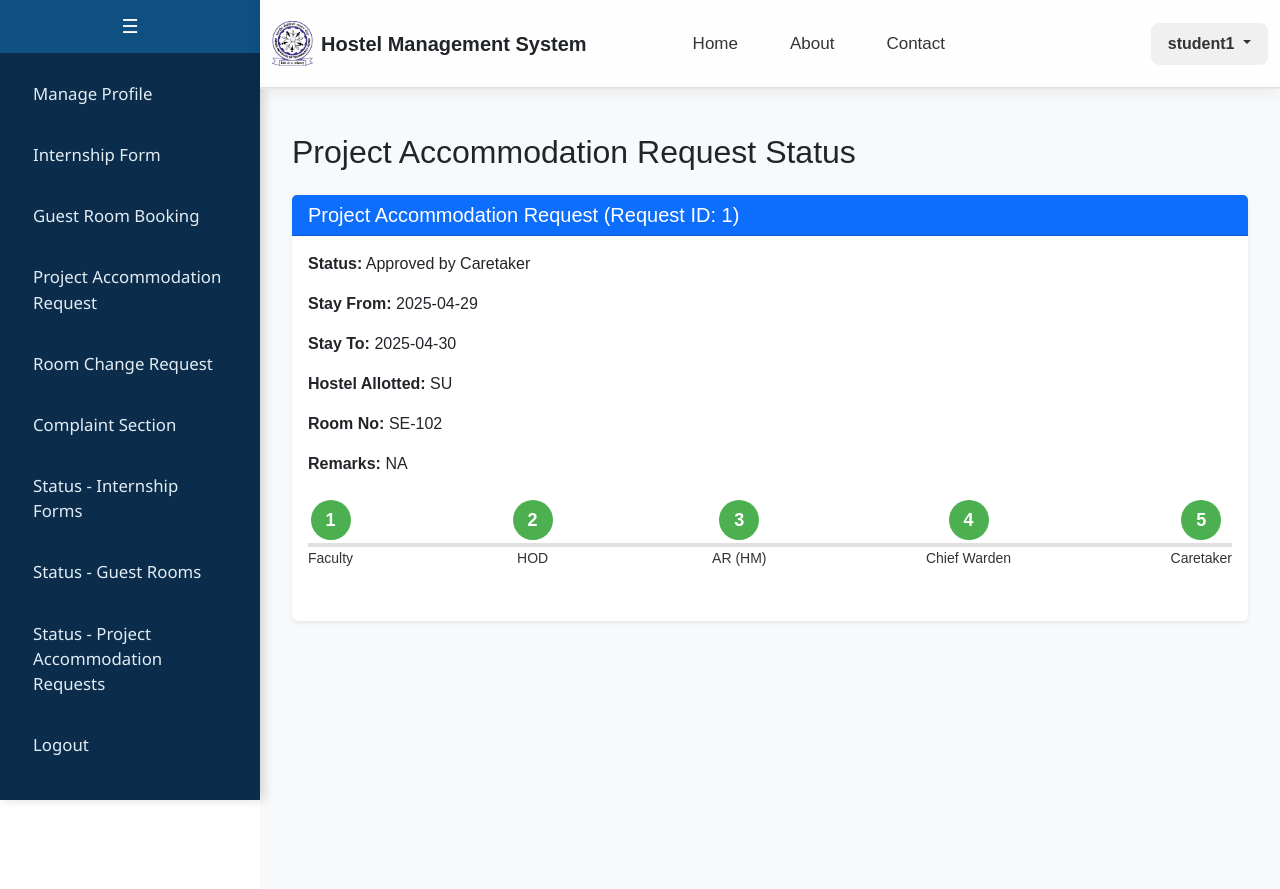
After one commit to Suryadeep2004/DEP-G17, a Flask app: page /student/project_accommodation_status in a window 1280 px wide. The commit adds this page. Run offline with Flask 2, Linux system fonts and the light colour scheme; a user stored in the database is signed in; data comes from the database, SQL or seed files in the repository; both versions use the stored data as it was after the commit.

Commit message:
Added stepper UI for project staff booking status

```diff
--- a/app/student.py
+++ b/app/student.py
@@ -792,3 +792,20 @@ def submit_project_accommodation_request():
 
     flash("Project Accommodation Request submitted successfully.", "success")
     return redirect(url_for('student.profile'))
+
+@student_bp.route("/student/project_accommodation_status", methods=["GET"])
+def project_accommodation_status():
+    if 'user_id' not in session or session.get('user_role') != 'student':
+        return redirect(url_for('auth.login'))
+
+    user_id = session['user_id']
+    # Fetch all project accommodation requests submitted by the student
+    project_requests = ProjectAccommodationRequest.query.filter_by(applicant_id=user_id).all()
+
+    if not project_requests:
+        flash("No project accommodation requests found.", "info")
+
+    return render_template(
+        "student/project_accommodation_status.html",
+        project_requests=project_requests
+    )
--- /dev/null
+++ b/templates/student/project_accommodation_status.html
@@ -0,0 +1,128 @@
+{% extends "student/base.html" %}
+
+{% block content %}
+<div class="container mt-4">
+    <h2>Project Accommodation Request Status</h2>
+
+    {% if project_requests %}
+        {% for request in project_requests %}
+        <div class="card shadow-sm border-0 mt-4">
+            <div class="card-header bg-primary text-white">
+                <h5 class="mb-0">Project Accommodation Request (Request ID: {{ request.id }})</h5>
+            </div>
+            <div class="card-body">
+                <p><strong>Status:</strong> {{ request.status }}</p>
+                <p><strong>Stay From:</strong> {{ request.stay_from }}</p>
+                <p><strong>Stay To:</strong> {{ request.stay_to }}</p>
+                <p><strong>Hostel Allotted:</strong> {{ request.hostel_allotted or 'N/A' }}</p>
+                <p><strong>Room No:</strong> {{ request.applicant.student.student_room_no or 'N/A' }}</p>
+                <p><strong>Remarks:</strong> {{ request.remarks or 'N/A' }}</p>
+
+                <!-- Stepper -->
+                <div class="stepper d-flex justify-content-between align-items-center mt-4">
+                    {% set STATUS_FLOW = [
+                        'Pending approval from Faculty',
+                        'Pending approval from HOD',
+                        'Pending approval from AR (HM)',
+                        'Pending approval from Chief Warden',
+                        'Pending approval from Caretaker',
+                        'Approved by Caretaker'
+                    ] %}
+                    {% set step_names = ['Faculty', 'HOD', 'AR (HM)', 'Chief Warden', 'Caretaker'] %}
+                    {% set status_index = STATUS_FLOW.index(request.status) if request.status in STATUS_FLOW else -1 %}
+
+                    {% for step_name in step_names %}
+                        <div class="step
+                            {% if request.status == 'Rejected by ' ~ step_name %}
+                                rejected
+                            {% elif loop.index0 < status_index %}
+                                completed
+                            {% elif loop.index0 == status_index %}
+                                pending
+                            {% else %}
+                                normal
+                            {% endif %}
+                        ">
+                            <div class="circle">{{ loop.index }}</div>
+                            <p class="text-center mt-2">{{ step_name }}</p>
+                        </div>
+                    {% endfor %}
+                </div>
+
+                <!-- Rejection Note -->
+                {% if 'Rejected' in request.status %}
+                <p class="text-danger mt-3">
+                    <strong>Note:</strong> This request was {{ request.status }}.
+                </p>
+                {% endif %}
+            </div>
+        </div>
+        {% endfor %}
+    {% else %}
+        <p>No project accommodation requests found.</p>
+    {% endif %}
+</div>
+
+<style>
+    .stepper {
+        display: flex;
+        justify-content: space-between;
+        align-items: center;
+        position: relative;
+        margin: 20px 0;
+    }
+
+    .stepper::before {
+        content: '';
+        position: absolute;
+        top: 50%;
+        left: 0;
+        right: 0;
+        height: 4px;
+        background-color: #e0e0e0;
+        z-index: 0;
+    }
+
+    .step {
+        position: relative;
+        z-index: 1;
+        text-align: center;
+    }
+
+    .step .circle {
+        width: 40px;
+        height: 40px;
+        border-radius: 50%;
+        background-color: #e0e0e0;
+        color: #fff;
+        display: flex;
+        align-items: center;
+        justify-content: center;
+        font-weight: bold;
+        font-size: 18px;
+        margin: 0 auto;
+    }
+
+    .step.completed .circle {
+        background-color: #4caf50;
+    }
+
+    .step.rejected .circle {
+        background-color: #f44336;
+    }
+
+    .step.pending .circle {
+        background-color: #ff9800;
+    }
+
+    .step.normal .circle {
+        background-color: #e0e0e0;
+    }
+
+    .step p {
+        margin-top: 10px;
+        font-size: 14px;
+        color: #333;
+    }
+</style>
+{% endblock %}
--- a/templates/student/sidebar.html
+++ b/templates/student/sidebar.html
@@ -107,15 +107,16 @@
     <div class="sidebar-content">
         <a href="/student"><span>Manage Profile</span></a>
         <a href="/student/internship_form"><span>Internship Form</span></a>
-        <a href="{{ url_for('student.download_application_pdf') }}">
+        <!-- <a href="{{ url_for('student.download_application_pdf') }}">
             <span>Download Approved Application</span>
-        </a>
+        </a> -->
         <a href="/student/guest_room_booking_form"><span>Guest Room Booking</span></a>
         <a href="/student/project_accommodation_request_form"><span>Project Accommodation Request</span></a>
         <a href="/student/room_change"><span>Room Change Request</span></a>
         <a href="/student/complaint"><span>Complaint Section</span></a>
         <a href="/student/internship_form_status"><span>Status - Internship Forms</span></a>
         <a href="/student/status"><span>Status - Guest Rooms</span></a>
+        <a href="{{ url_for('student.project_accommodation_status') }}"><span>Status - Project Accommodation Requests</span></a>
         <a href="/logout"><span>Logout</span></a>
     </div>
 </div>
```
Also changed, not shown: app/app.db.
